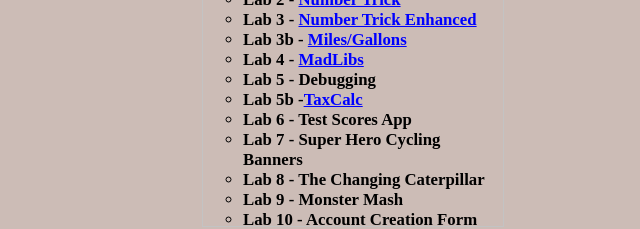
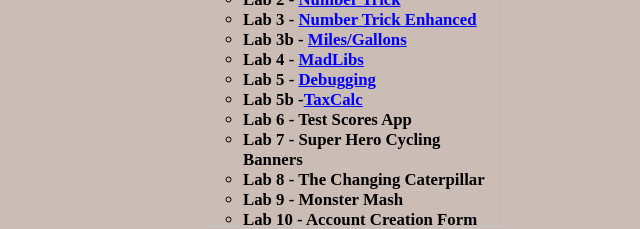
Before and after one commit to Trek-Cr3/Website-portfolio, a plain HTML site: page index.html in a window 1280 px wide. Shown: the part 543-772 px from the top of the page, without its empty margins (287-927 px from the left). Drawn offline with Linux system fonts and the light colour scheme.

Commit message:
Update index.html
added debugging link

```diff
--- a/index.html
+++ b/index.html
@@ -24,7 +24,7 @@
                 <li class="list">Lab 3 - <a href="https://trek-cr3.github.io/numberTrickEnhanced/">Number Trick Enhanced</li></a>
                  <li class="list">Lab 3b - <a href="https://trek-cr3.github.io/milesgallons/">Miles/Gallons</li></a>
                 <li class="list">Lab 4 - <a href="https://trek-cr3.github.io/madlibs/">MadLibs</li></a>
-                <li class="list">Lab 5 - Debugging</li>
+                <li class="list">Lab 5 - <a href="https://trek-cr3.github.io/debugging/">Debugging</li></a>
                 <li class="list">Lab 5b -<a href="https://trek-cr3.github.io/taxcalc/">TaxCalc</li></a>
                 <li class="list">Lab 6 - Test Scores App</li>
                 <li class="list">Lab 7 - Super Hero Cycling Banners</li>
```
